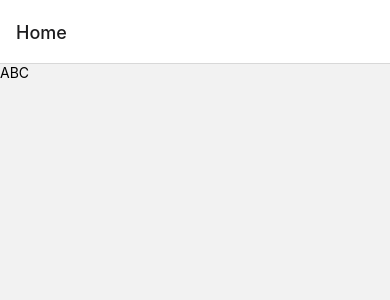
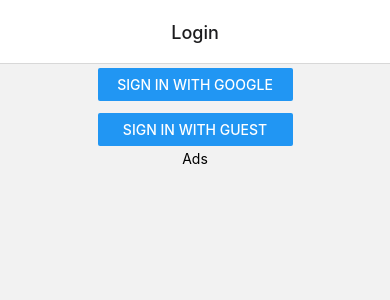
Before and after one commit to nguyenlekhanh/react-native-citizenshiptest, a React Native app: screen /Login in a window 390 px wide. Before the commit this address had no page. Shown: the top 300 px of the page. Built offline with nearby package versions, Linux system fonts and the light colour scheme.

Commit message:
add some new screen template

```diff
--- a/App.tsx
+++ b/App.tsx
@@ -9,31 +9,42 @@
 
 import {Button, SafeAreaView, Text, View} from 'react-native';
 
-import {
-  ChevronDownIcon,
-} from 'react-native-heroicons/outline';
-
-import { useBearStore } from './app/store.zustand';
-import { useBoundStore } from './app/store.zustandCombine';
-
 import { NavigationContainer } from '@react-navigation/native';
 import 'react-native-gesture-handler';
 
 import { createStackNavigator } from '@react-navigation/stack';
-import Home from './screens/Home';
+import HomeScreen from './screens/HomeScreen';
+import LoginScreen from './screens/LoginScreen';
+import SignoutScreen from './screens/SignoutScreen';
 
 const Stack = createStackNavigator();
 
 function App(): JSX.Element {
-  const bears = useBearStore((state) => state.bears);
-  const increaseBears = useBearStore((state) => state.increase);
-
-  const bears1 = useBoundStore((state) => state.bears);
-  const addBear = useBoundStore((state) => state.addBear);
   return (
     <NavigationContainer>
       <Stack.Navigator>
-        <Stack.Screen name="Home" component={Home} />
+      <Stack.Screen name="Login" component={LoginScreen}
+            options={{
+              title: 'Login',
+              // headerStyle: {
+              //   backgroundColor: 'transparent',
+              // },
+              // headerTintColor: '#fff',
+              // headerTitleStyle: {
+              //   fontWeight: 'bold',
+              // },
+              headerTitleAlign: 'center'
+            }}
+          />
+          <Stack.Screen
+            name="Home"
+            component={HomeScreen}
+            options={{
+              headerRight: () => (
+                <SignoutScreen />
+              ),
+            }}
+          />
       </Stack.Navigator>
     </NavigationContainer>
   );
--- /dev/null
+++ b/screens/AdsScreen.tsx
@@ -0,0 +1,12 @@
+import { View, Text } from 'react-native'
+import React from 'react'
+
+const AdsScreen: React.FC = () => {
+  return (
+    <View>
+      <Text>Ads</Text>
+    </View>
+  )
+}
+
+export default AdsScreen
--- a/screens/Home.tsx
+++ b/screens/HomeScreen.tsx
@@ -1,7 +1,7 @@
 import { View, Text } from 'react-native'
 import React from 'react'
 
-const Home: React.FC = () => {
+const HomeScreen: React.FC = () => {
   return (
     <View>
       <Text>ABC</Text>
@@ -9,4 +9,4 @@
   )
 }
 
-export default Home
+export default HomeScreen
--- /dev/null
+++ b/screens/LoginScreen.tsx
@@ -0,0 +1,28 @@
+import { View, Text, Button } from 'react-native'
+import React from 'react'
+import AdsScreen from './AdsScreen'
+
+const LoginScreen: React.FC = () => {
+  return (
+    <View className="flex-columns items-center w-full h-max">
+      <View className="w-full h-[90%] items-center justify-center">
+        <View className="w-2/4">
+          <View className="mb-3">
+            <Button
+              title="Sign in with Google"
+              onPress={() => {}}
+            />
+          </View>
+          <Button
+            title="Sign in with Guest"
+            onPress={() => {}}
+          />
+        </View>
+      </View>
+
+      <AdsScreen />
+    </View>
+  )
+}
+
+export default LoginScreen
--- /dev/null
+++ b/screens/SignoutScreen.tsx
@@ -0,0 +1,12 @@
+import { View, Text } from 'react-native'
+import React from 'react'
+
+const SignoutScreen: React.FC = () => {
+  return (
+    <View>
+      <Text>SignoutScreen</Text>
+    </View>
+  )
+}
+
+export default SignoutScreen
```
